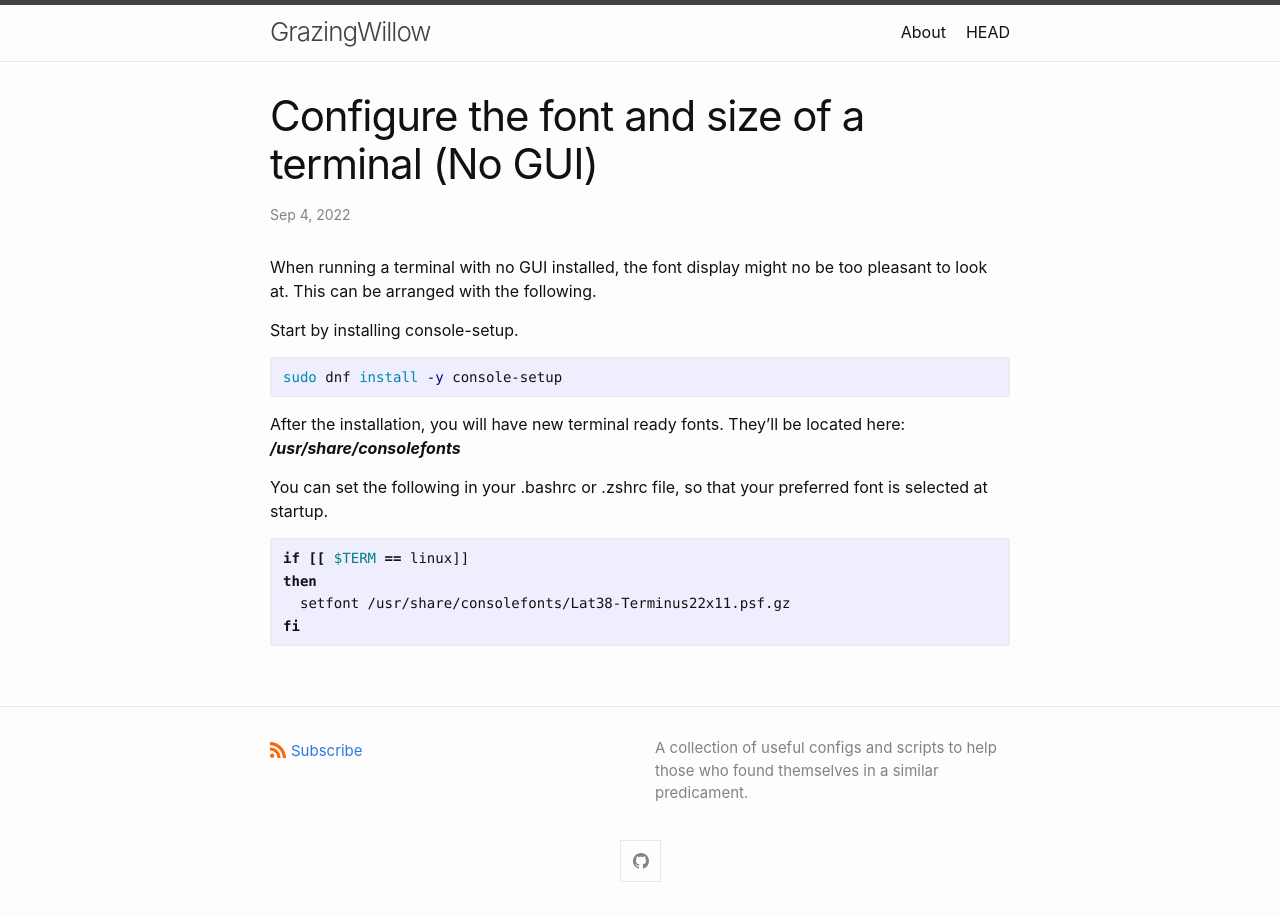
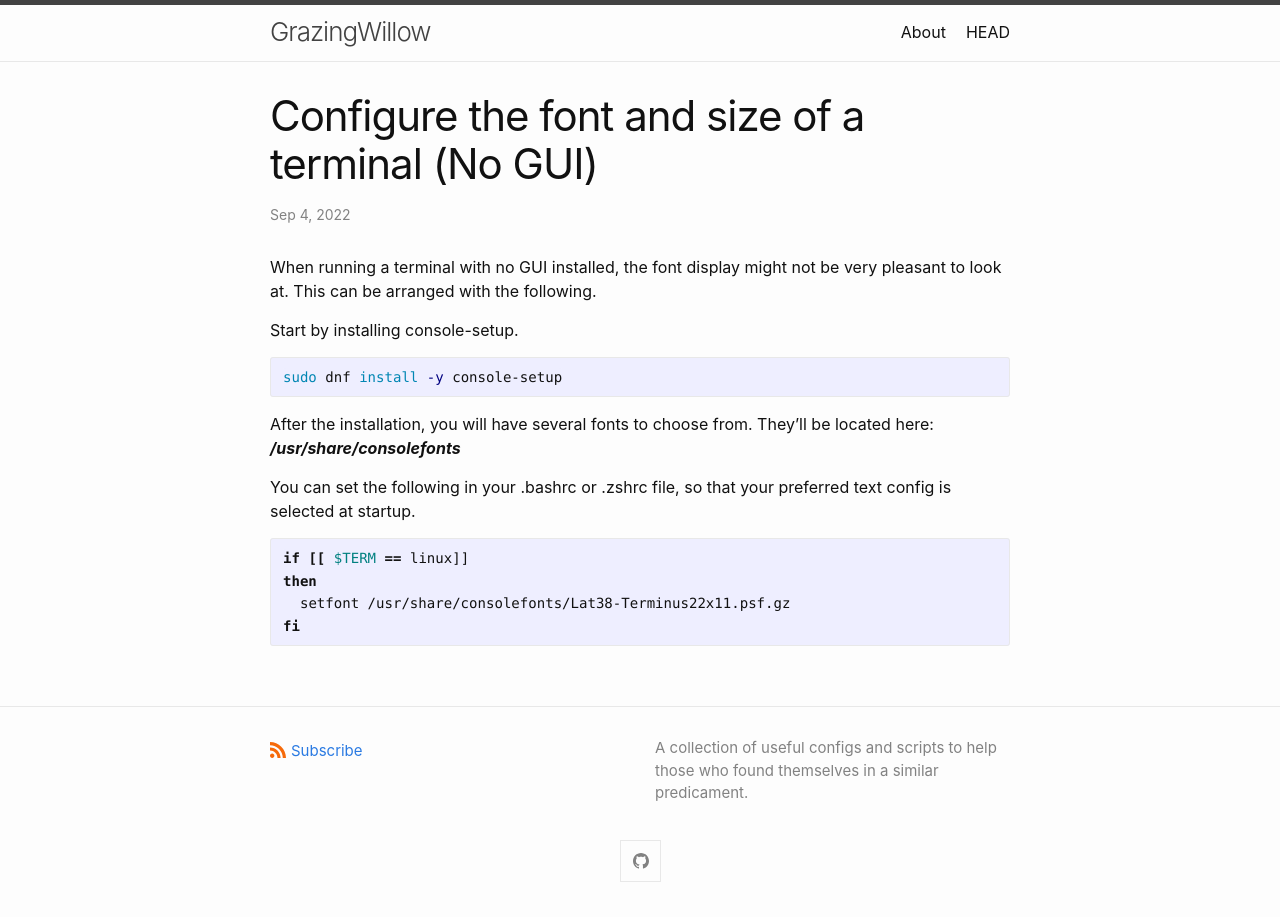
Before and after one commit to grazingwillow/grazingwillow.github.io, a Jekyll site: the page built from _posts/2022-09-04-configure-terminal-font.md, in a window 1280 px wide. Built offline with Jekyll 4.4.1, drawn with Linux system fonts in a browser that asks for light colours.

Commit message:
fix typos

````diff
--- a/_posts/2022-09-04-configure-terminal-font.md
+++ b/_posts/2022-09-04-configure-terminal-font.md
@@ -4,7 +4,7 @@
 categories: linux, fedora, command-line
 ---
 
-When running a terminal with no GUI installed, the font display might no be too pleasant to look at. This can be arranged with the following.
+When running a terminal with no GUI installed, the font display might not be very pleasant to look at. This can be arranged with the following.
 
 Start by installing console-setup.
 
@@ -12,10 +12,10 @@
 sudo dnf install -y console-setup
 ```
 
-After the installation, you will have new terminal ready fonts.
+After the installation, you will have several fonts to choose from.
 They'll be located here: ***/usr/share/consolefonts***
 
-You can set the following in your .bashrc or .zshrc file, so that your preferred font is selected at startup.
+You can set the following in your .bashrc or .zshrc file, so that your preferred text config is selected at startup.
 
 ```shell
 if [[ $TERM == linux]]
````
